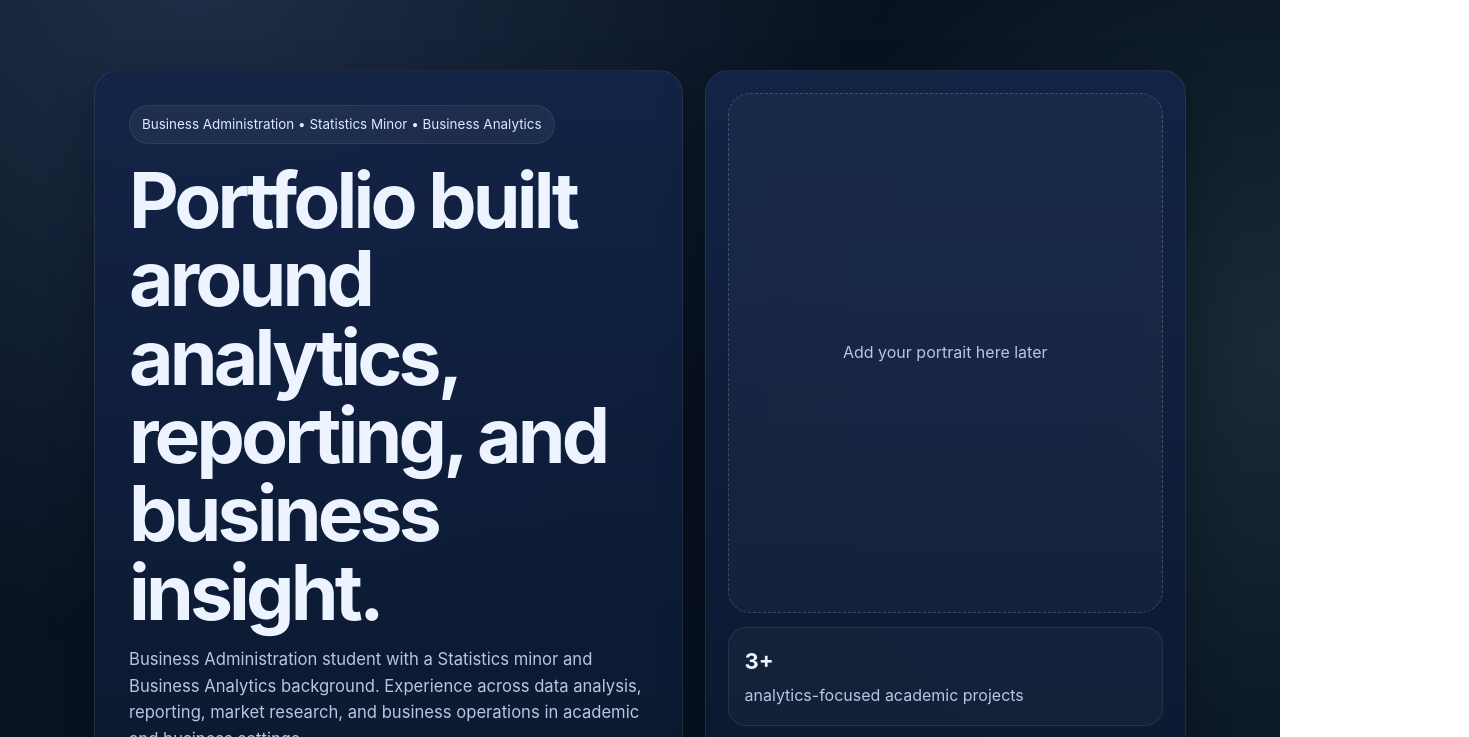
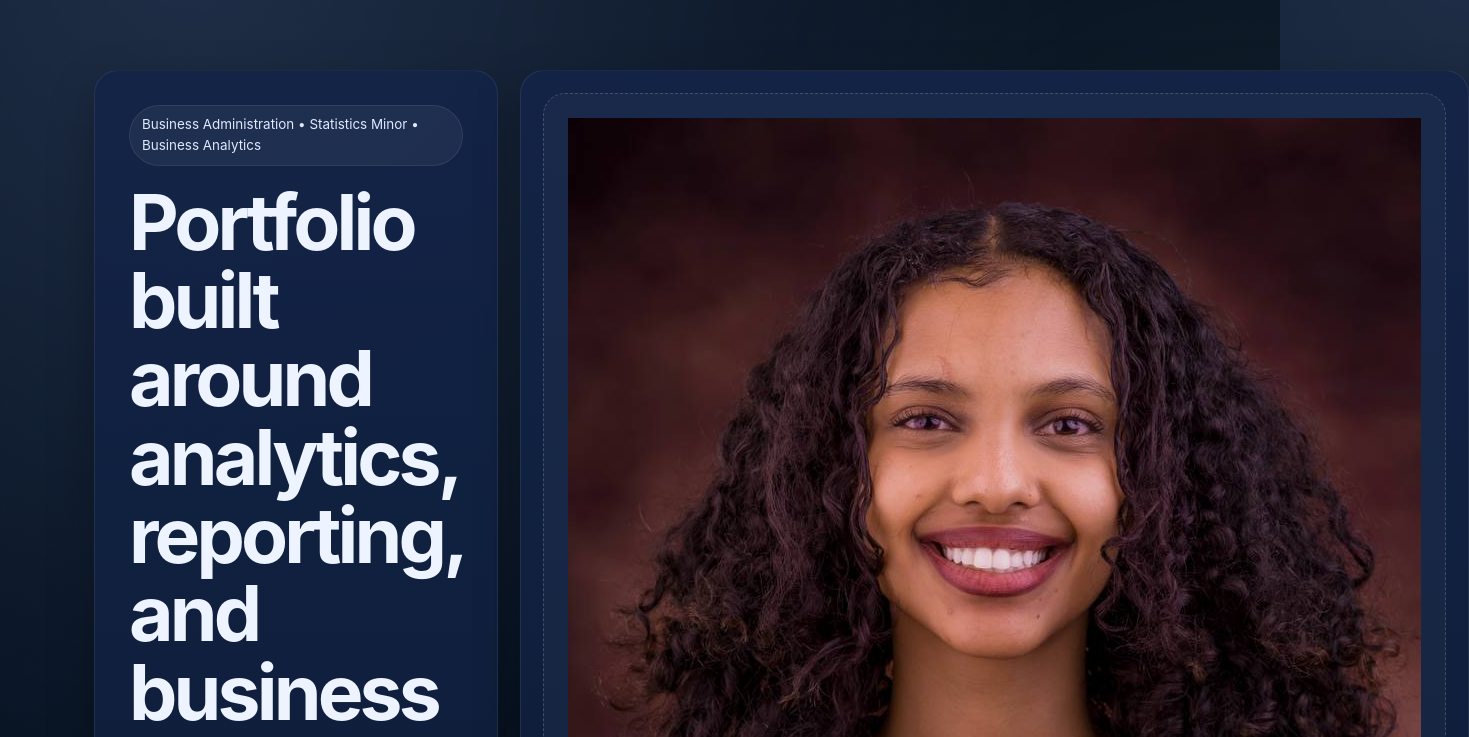
Before and after one commit to ruhamaadnew0/ruhamaadnew0.github.io, a plain HTML site: page index.html in a window 1280 px wide. Shown: the part 59-796 px from the top of the page, 1469 px wide, since content can reach past the window. Drawn offline with Linux system fonts and the light colour scheme.

Commit message:
Update index.html

```diff
--- a/index.html
+++ b/index.html
@@ -280,8 +280,8 @@ hr.sep{
 
     <div class="card hero-side">
       <div class="hero-photo">
-        Add your portrait here later
-      </div>
+  <img src="portrait.jpg" alt="Portrait of Ruhama Adnew">
+</div>
       <div class="stat">
         <strong>3+</strong>
         <span>analytics-focused academic projects</span>
```
